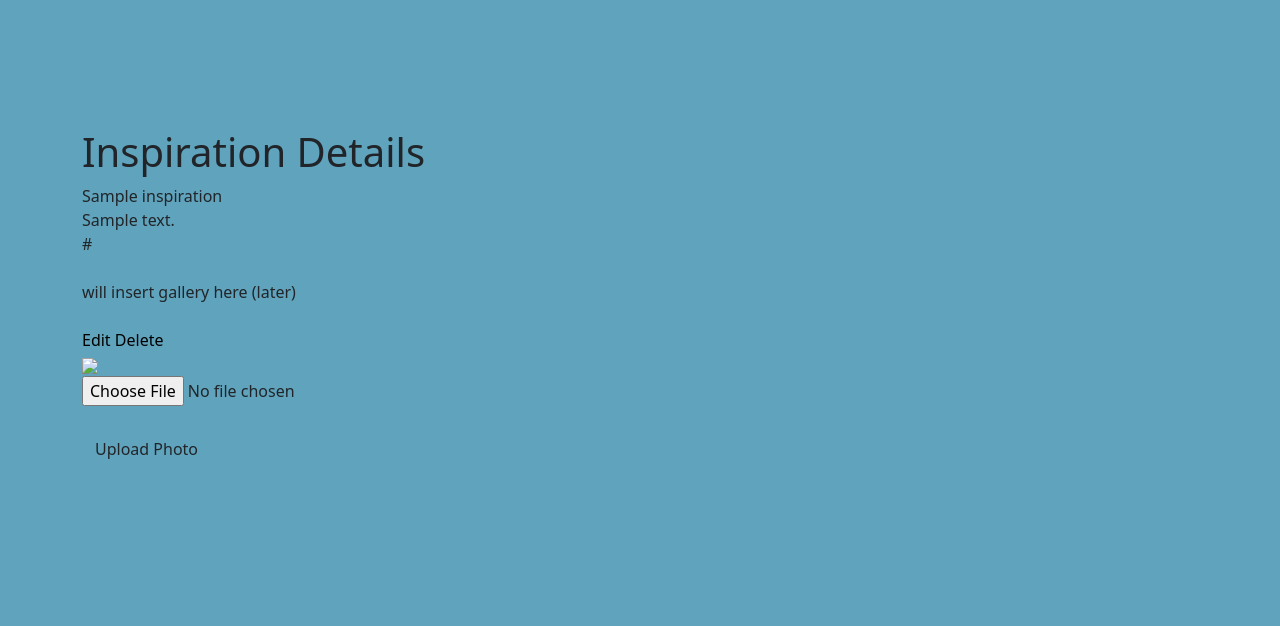
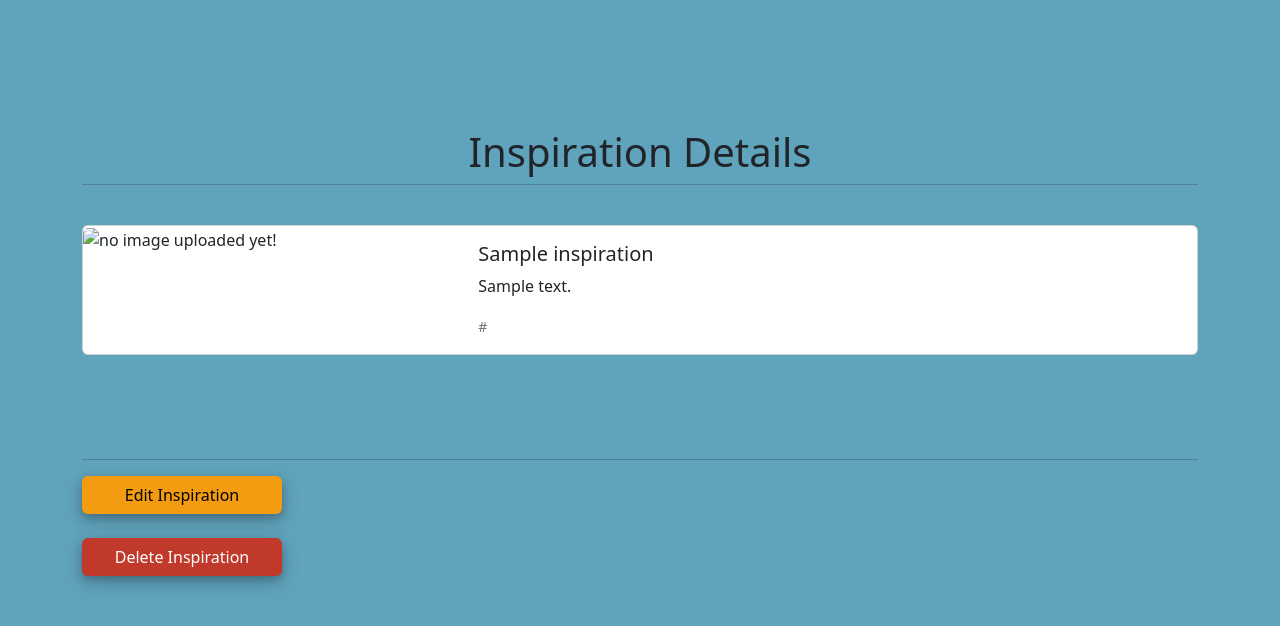
Before and after one commit to fernando-massa/inspirations, a Django app: template inspiration2/main_app/templates/inspirations/detail.html in a window 1280 px wide. Shown: the part 61-687 px from the top of the page. Run offline with Django 4.2, Linux system fonts and the light colour scheme; the template is opened without the code that fills it: values named after a table or form of the project are taken from there, others are empty; tables that the repository leaves empty hold one stand-in row (Sample ...).

Commit message:
inspiration details page css

```diff
--- a/inspiration2/main_app/static/css/style.css
+++ b/inspiration2/main_app/static/css/style.css
@@ -200,7 +200,6 @@ a {
     text-align: center;
 }
 
-
 @media only screen and (max-width: 800px) {
     .home-h1 {
         font-size: 100px;
--- a/inspiration2/main_app/templates/inspirations/detail.html
+++ b/inspiration2/main_app/templates/inspirations/detail.html
@@ -1,32 +1,51 @@
 {% extends 'base.html' %}
 {% block content %}
-    <h1>Inspiration Details</h1>
-    <div>{{ inspiration.name }}</div>
-    <div>{{ inspiration.description }}</div>
-    <div>{{ inspiration.link }}</div>
-    <!-- <div>{{ inspiration.photo_file }}</div> -->
+
+<h1 class="fw-light text-center">Inspiration Details</h1>
+<hr class="mt-2">
 <br>
-    <div>will insert gallery here (later)</div>
-    <br>
-    <!-- add the delete and update function below -->
-    <div id="" class="card-action">
-        <a id="" href="{% url 'inspirations_update' inspiration.id %}">Edit</a>
-        <a id="" href="{% url 'inspirations_delete' inspiration.id %}">Delete</a>
+
+    <div class="card mb-5">
+        <div class="row no-gutters">
+            <div class="col-md-4">
+                {% for photo in inspiration.photo_set.all %}
+                <img src="{{photo.url}}" class="card-img" alt="no image uploaded yet!">
+                {% endfor %}
+            </div>
+            <div class="col-md-8">
+                <div class="card-body">
+                    <h5 class="card-title">{{ inspiration.name }}</h5>
+                    <p class="card-text">{{ inspiration.description }}</p>
+                    <p class="card-text"><small class="text-muted">{{ inspiration.link }}</small></p>
                 </div>
             </div>
-<!-- Insert photo markup below this comment -->
+        </div>
+    </div>
+
 {% for photo in inspiration.photo_set.all %}
-    <img class="responsive-img card-panel" src="{{photo.url}}">
+
 {% empty %}
-    <div class="card-panel teal-text center-align">No Photos Uploaded</div>
-{% endfor %}
+    <div class="card-panel teal-text center-align">Upload photo below</div>
+    <br>
     <form action="{% url 'add_photo' inspiration.id %}" enctype="multipart/form-data" method="POST" class="card-panel">
         {% csrf_token %}
         <input type="file" name="photo-file">
         <br><br>
-    <input type="submit" class="btn" value="Upload Photo">
+        <input type="submit" class="btn cancel_btn" value="Upload Photo">
     </form>
-</div>
+{% endfor %}
+<br>
+<br>
+<hr class="mt-2">
+
+<a id="" href="{% url 'inspirations_update' inspiration.id %}">
+    <button class="btn cancel_btn" >Edit Inspiration</button>
+</a>
+<br>
+<br>
+<a id="" href="{% url 'inspirations_delete' inspiration.id %}">
+    <button class="btn login_btn">Delete Inspiration</button>
+</a>
 
 
 {% endblock %}
```
Lines whose indentation alone changed are shown as unchanged.
